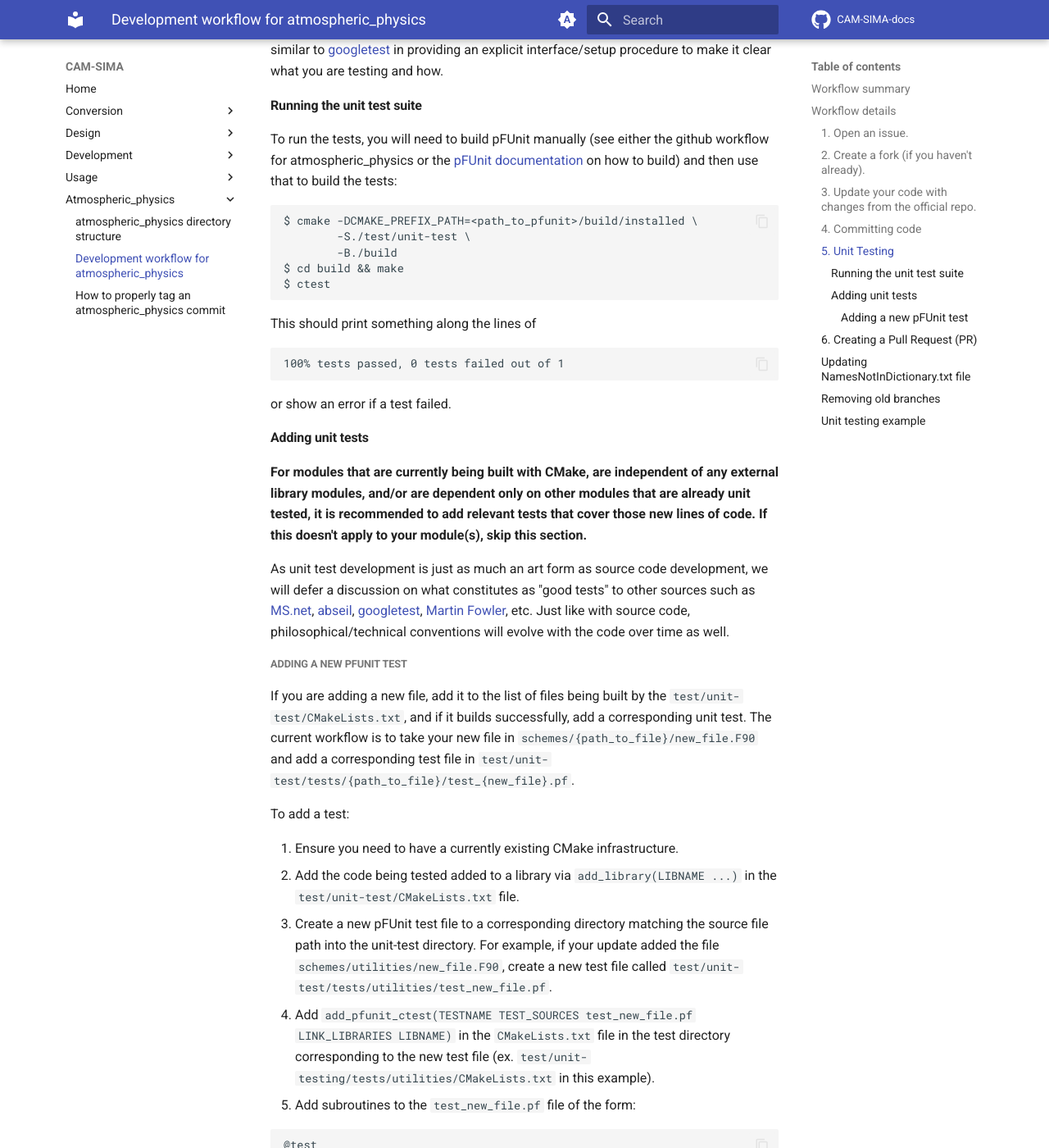
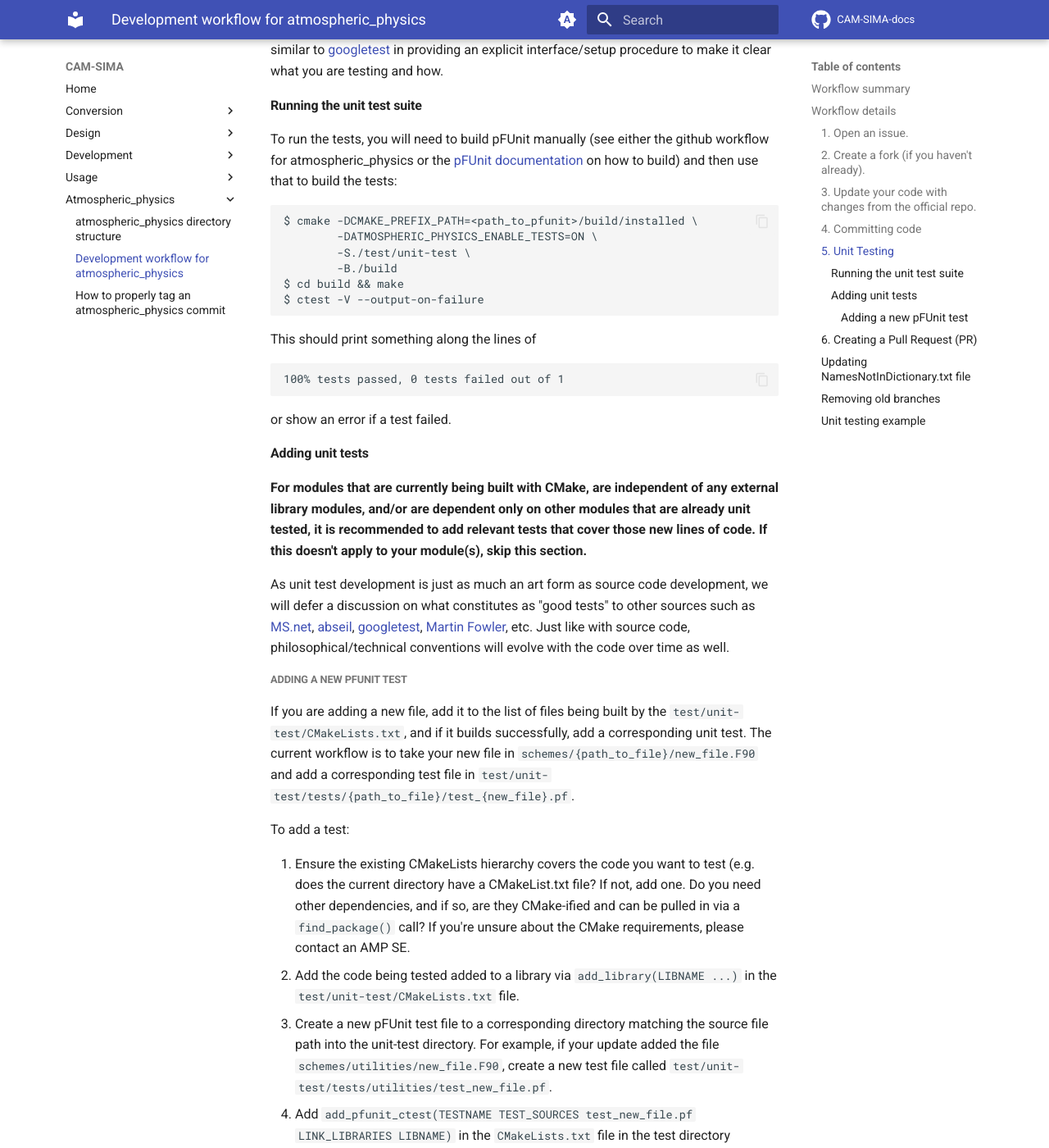
Before and after one commit to kuanchihwang/CAM-SIMA-Docs, an MkDocs documentation site: the page built from docs/atmospheric_physics/development_workflow.md, in a window 1280 px wide and 1400 px high, scrolled down 3885 px. Shown: the whole window at 82% size. Built offline with MkDocs 1.6.1 and Material for MkDocs 9.7.7, drawn with Linux system fonts in a browser that asks for light colours; comment, search, counter and statistics services are not loaded.

Commit message:
couple of mods to the unit testing workflow

````diff
--- a/docs/atmospheric_physics/development_workflow.md
+++ b/docs/atmospheric_physics/development_workflow.md
@@ -140,10 +140,11 @@ To run the tests, you will need to build pFUnit manually (see either the github
 
 ```bash
 $ cmake -DCMAKE_PREFIX_PATH=<path_to_pfunit>/build/installed \
+        -DATMOSPHERIC_PHYSICS_ENABLE_TESTS=ON \
         -S./test/unit-test \
         -B./build
 $ cd build && make
-$ ctest
+$ ctest -V --output-on-failure
 ```
 This should print something along the lines of
 ```bash
@@ -164,7 +165,7 @@ If you are adding a new file, add it to the list of files being built by the `te
 
 To add a test:
 
-  1.  Ensure you need to have a currently existing CMake infrastructure.
+  1.  Ensure the existing CMakeLists hierarchy covers the code you want to test (e.g. does the current directory have a CMakeList.txt file? If not, add one. Do you need other dependencies, and if so, are they CMake-ified and can be pulled in via a `find_package()` call? If you're unsure about the CMake requirements, please contact an AMP SE.
   2.  Add the code being tested added to a library via `add_library(LIBNAME ...)` in the `test/unit-test/CMakeLists.txt` file.
   3.  Create a new pFUnit test file to a corresponding directory matching the source file path into the unit-test directory.  For example, if your update added the file `schemes/utilities/new_file.F90`, create a new test file called `test/unit-test/tests/utilities/test_new_file.pf`.
   3.  Add `add_pfunit_ctest(TESTNAME TEST_SOURCES test_new_file.pf LINK_LIBRARIES LIBNAME)` in the `CMakeLists.txt` file in the test directory corresponding to the new test file (ex. `test/unit-testing/tests/utilities/CMakeLists.txt` in this example).
````
